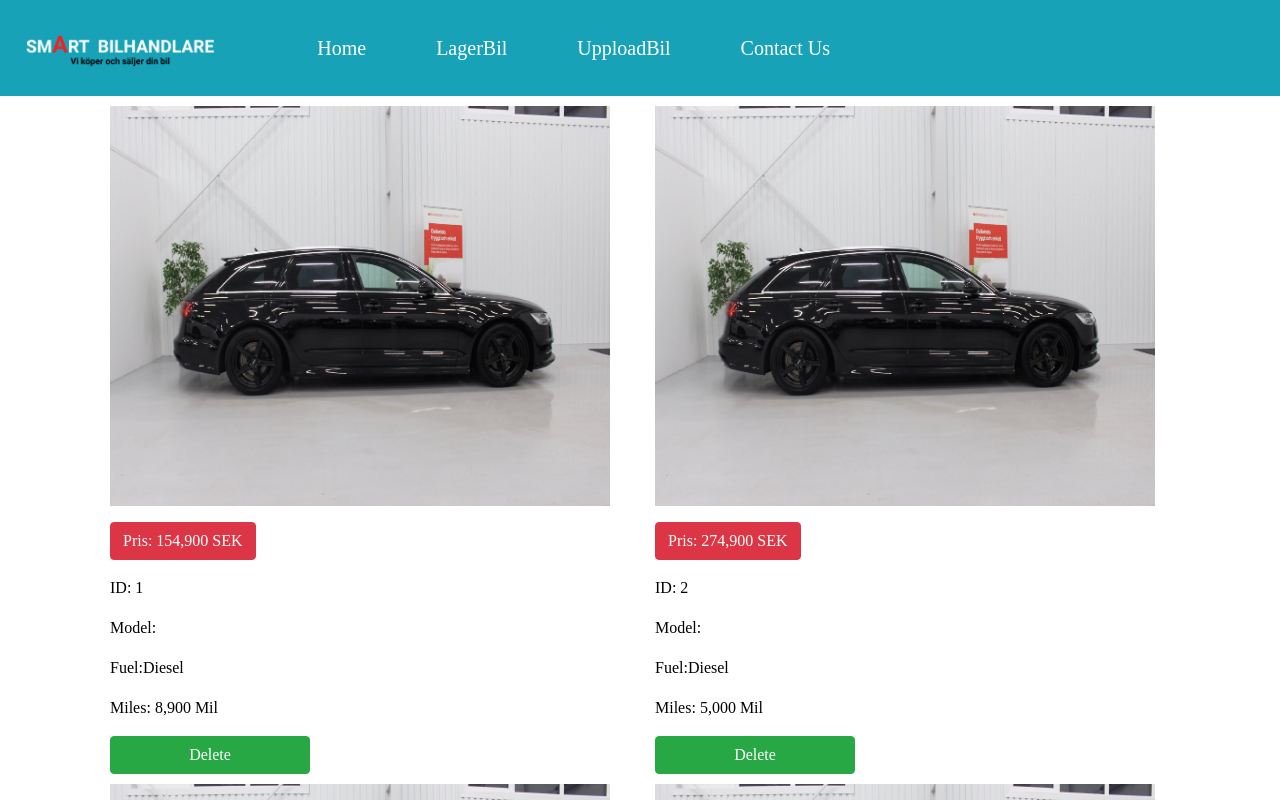
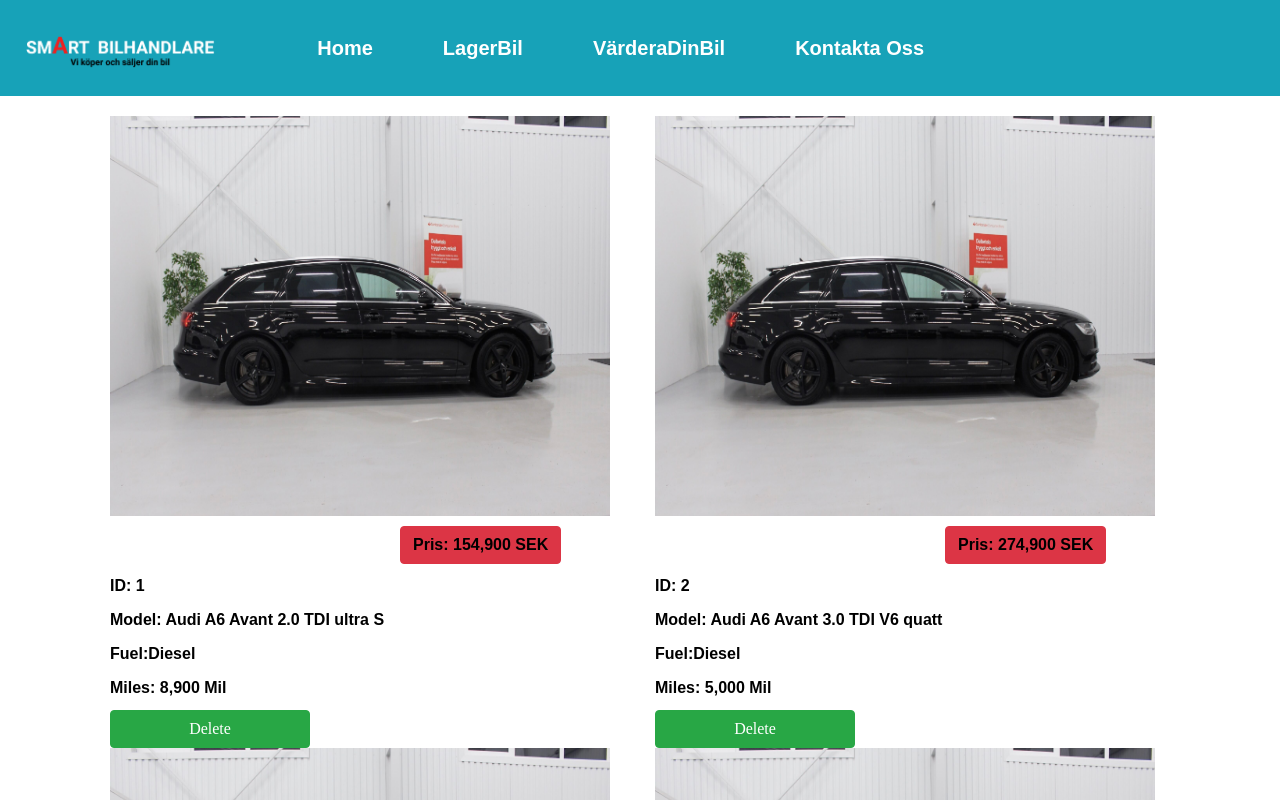
Before and after one commit to sharminmousumi/smartbilhandlare, a Vue app: page /LagerBil in a window 1280 px wide. Shown: the top 800 px of the page. Built offline with nearby package versions, Linux system fonts and the light colour scheme; data requests are answered from the project's data file; a web font is replaced by a local one.

Commit message:
fix värderabil

```diff
--- a/db.json
+++ b/db.json
@@ -1,80 +1,80 @@
 {
   "details": [
     {
-      "Model": "Audi A6 Avant 2.0 TDI ultra S",
+      "model": "Audi A6 Avant 2.0 TDI ultra S",
       "id": "1",
       "fuel": "Diesel",
       "pris": "154,900 SEK",
       "miles": "8,900 Mil"
     },
     {
-      "Model": "Audi A6 Avant 3.0 TDI V6 quatt",
+      "model": "Audi A6 Avant 3.0 TDI V6 quatt",
       "id": "2",
       "fuel": "Diesel",
       "pris": "274,900 SEK",
       "miles": "5,000 Mil"
     },
     {
-      "Model": "Volvo S60 Cross Country D4 AWD",
+      "model": "Volvo S60 Cross Country D4 AWD",
       "id": "3",
       "fuel": "Diesel",
       "pris": "234,900 SEK",
       "miles": "5,900 Mil"
     },
     {
-      "Model": "Audi A6 Avant 3.0 TDI V6 quatt",
+      "model": "Audi A6 Avant 3.0 TDI V6 quatt",
       "id": "4",
       "fuel": "Hybrid",
       "pris": "240,970 SEK",
       "miles": "8,000 Mil"
     },
     {
-      "Model": "BMW 520 d Touring Steptronic 184hk",
+      "model": "BMW 520 d Touring Steptronic 184hk",
       "id": "5",
       "fuel": "Bensin",
       "pris": "254,900 SEK",
       "miles": "8,900 Mil"
     },
     {
-      "Model": "BMW 520 d Touring Steptronic S",
+      "model": "BMW 520 d Touring Steptronic S",
       "id": "6",
       "fuel": "Diesel",
       "pris": "300,900 SEK",
       "miles": "10,900 Mil"
     },
     {
-      "Model": "Citroën C3 1.2 VTi Euro 6 82hk",
+      "model": "Citroën C3 1.2 VTi Euro 6 82hk",
       "id": "7",
       "fuel": "Bensin",
       "pris": "220,900 SEK",
       "miles": "12,900 Mil"
     },
     {
-      "Model": "Volvo XC60 D4 AWD Geartronic S",
+      "model": "Volvo XC60 D4 AWD Geartronic S",
       "id": "8",
       "fuel": "Diesel",
       "pris": "154,900 SEK",
       "miles": "10,900 Mil"
     },
     {
-      "Model": "Mercedes-Benz CLA 200 Euro 6 156hk",
+      "model": "Mercedes-Benz CLA 200 Euro 6 156hk",
       "id": "9",
       "fuel": "Hybrid",
       "pris": "260,900 SEK",
       "miles": "6,900 Mil"
     },
     {
-      "Model": "Mercedes-Benz E 300 de T PLUG-...",
+      "model": "Mercedes-Benz E 300 de T PLUG-...",
       "id": "10",
       "fuel": "Diesel",
       "pris": "400,900 SEK",
       "miles": "9,900 Mil"
     },
     {
-      "Model": "Volvo A6",
+      "model": "Volvo A6",
       "id": "11",
       "fuel": "Hybrid",
-      "pris": "1234567",
+      "pris": "123,456 SEK",
       "miles": "9,900 Mil"
     }
   ]
--- a/src/components/SideBar.vue
+++ b/src/components/SideBar.vue
@@ -6,8 +6,8 @@
     <b-navbar-nav id="Nav">
         <router-link to="/" class="nav_el">Home</router-link>
         <router-link to="/LagerBil" class="nav_el">LagerBil</router-link>
-        <router-link to="/UpploadBil" class="nav_el">UpploadBil</router-link>
-        <router-link to="/Contactus" class="nav_el">Contact Us</router-link>
+        <router-link to="/VärderaDinBil" class="nav_el">VärderaDinBil</router-link>
+        <router-link to="/KontaktaOss" class="nav_el">Kontakta Oss</router-link>
     </b-navbar-nav>
   </b-navbar>
 
@@ -27,6 +27,8 @@
   font-size: 20px;
   padding: 10px;
   display:inline-block;
+  font-family: Arial, Helvetica, sans-serif;
+  font-weight: bold;
 
 }
 .nav_el:hover{
@@ -35,23 +37,23 @@
 
 
 #Nav{
+
     margin-left: 50px;
 
 
 }
 #daj{
-  text-decoration: none;
   color: white;
   font-size: 40px;
   padding: 10px;
-  display:inline-block;
-  font-family: Arial, Helvetica, sans-serif;
 
 
+}
+#top{
+  margin-bottom: 10px;
 }
 
 
 
 
-
 </style>
--- a/src/router/index.js
+++ b/src/router/index.js
@@ -1,9 +1,9 @@
 import Vue from "vue";
 import VueRouter from "vue-router";
 import Home from "../views/Home.vue";
-import Contactus from "../views/Contactus.vue";
+import KontaktaOss from "../views/KontaktaOss.vue";
 import LagerBil from "../views/LagerBil.vue";
-import UpploadBil from "../views/UpploadBil.vue";
+import VärderaDinBil from "../views/VärderaDinBil.vue";
 
 
 
@@ -16,9 +16,9 @@
     component: Home
   },
   {
-    path: "/contactus",
-    name: "Contactus",
-    component: Contactus
+    path: "/KontaktaOss",
+    name: "KontaktaOss",
+    component: KontaktaOss
 
   },
   {
@@ -27,9 +27,9 @@
     component: LagerBil
   },
   {
-    path: "/UpploadBil",
-    name: "UpploadBil",
-    component: UpploadBil
+    path: "/VärderaDinBil",
+    name: "VärderaDinBil",
+    component: VärderaDinBil
   },
 
 
--- a/src/views/Contactus.vue
+++ /dev/null
@@ -1,35 +0,0 @@
-<template>
-<div>
-
-
-
-<div class="container p-3 my-3 text-black">
-   <div class="row justify-content-around">
- <div class="col-6 rounded shadow">
-  <h1>Contact Us</h1>
-    <p >Contact Address: Molnvädersgatan 41 Göteborg-4235</p>
-    <p>Mail Address:  info@pajonline banking.com</p>
-    <p>Phone Number: 00467894567</p>
-
- </div>
-</div>
-</div>
-</div>
-</template>
-<script>
-export default {
-    name: "Contactus",
-    components: {
-
-    },
-};
-</script>
-<style lang="scss">
-.container{
-  margin-left: 1000px;
-  font-style: normal;
-  margin-bottom: 30px;
-  font-family: Arial, Helvetica, sans-serif;
-}
-
-</style>
--- /dev/null
+++ b/src/views/KontaktaOss.vue
@@ -0,0 +1,47 @@
+<template>
+<div>
+  <div id="Main">Kontakta Oss</div>
+<div id="address"><svg xmlns="http://www.w3.org/2000/svg" width="16" height="16" fill="currentColor" class="bi bi-geo-alt" viewBox="0 0 16 16">
+  <path fill-rule="evenodd" d="M12.166 8.94C12.696 7.867 13 6.862 13 6A5 5 0 0 0 3 6c0 .862.305 1.867.834 2.94.524 1.062 1.234 2.12 1.96 3.07A31.481 31.481 0 0 0 8 14.58l.208-.22a31.493 31.493 0 0 0 1.998-2.35c.726-.95 1.436-2.008 1.96-3.07zM8 16s6-5.686 6-10A6 6 0 0 0 2 6c0 4.314 6 10 6 10z"/>
+  <path fill-rule="evenodd" d="M8 8a2 2 0 1 0 0-4 2 2 0 0 0 0 4zm0 1a3 3 0 1 0 0-6 3 3 0 0 0 0 6z"/>
+</svg> Molnvädersgatan 30,Göteborg-41835</div>
+<div id="phone"><svg xmlns="http://www.w3.org/2000/svg" width="16" height="16" fill="currentColor" class="bi bi-telephone-fill" viewBox="0 0 16 16">
+  <path fill-rule="evenodd" d="M2.267.98a1.636 1.636 0 0 1 2.448.152l1.681 2.162c.309.396.418.913.296 1.4l-.513 2.053a.636.636 0 0 0 .167.604L8.65 9.654a.636.636 0 0 0 .604.167l2.052-.513a1.636 1.636 0 0 1 1.401.296l2.162 1.681c.777.604.849 1.753.153 2.448l-.97.97c-.693.693-1.73.998-2.697.658a17.47 17.47 0 0 1-6.571-4.144A17.47 17.47 0 0 1 .639 4.646c-.34-.967-.035-2.004.658-2.698l.97-.969z"/>
+</svg>  00467865439</div>
+<div id="info"><svg xmlns="http://www.w3.org/2000/svg" width="16" height="16" fill="currentColor" class="bi bi-envelope-open-fill" viewBox="0 0 16 16">
+  <path d="M8.941.435a2 2 0 0 0-1.882 0l-6 3.2A2 2 0 0 0 0 5.4v.313l6.709 3.933L8 8.928l1.291.717L16 5.715V5.4a2 2 0 0 0-1.059-1.765l-6-3.2zM16 6.873l-5.693 3.337L16 13.372v-6.5zm-.059 7.611L8 10.072.059 14.484A2 2 0 0 0 2 16h12a2 2 0 0 0 1.941-1.516zM0 13.373l5.693-3.163L0 6.873v6.5z"/>
+</svg> info@smartbilhandlare.se</div>
+
+
+</div>
+</template>
+<script>
+export default {
+    name: "KontaktaOss",
+    components: {
+
+    },
+};
+</script>
+<style lang="scss">
+#Main{
+   font-family: Arial, Helvetica, sans-serif;
+    font-weight: bold;
+    font-size: 25px;
+    margin-left: 10%;
+    margin-top: 20px;
+
+}
+#address{
+  margin-left: 30%;
+  margin-bottom: 20px;
+}
+#phone{
+  margin-left: 30%;
+  margin-bottom: 20px;
+}
+#info{
+  margin-left: 30%;
+
+}
+</style>
--- a/src/views/LagerBil.vue
+++ b/src/views/LagerBil.vue
@@ -99,22 +99,17 @@
   font-size: 30px;
   text-align: center;
 }
-#Json{
-
-    font-family:  'Times New Roman', serif;
-
+#Json >p{
+    font-family: Arial, Helvetica, sans-serif;
+     font-weight: bold;
     margin-bottom: 10px;
     color: black;
 
+
 }
-
-.pajbank{
-
-  font-family: "Source Sans Pro";
-  font-style: normal;
-  font-weight: bold;
+#pris{
+    margin-left: 290px;
 }
-
 #deletebtn{
     width: 200px;
 }
@@ -123,4 +118,5 @@
 
 }
 
+
 </style>
--- a/src/views/UpploadBil.vue
+++ b/src/views/VärderaDinBil.vue
@@ -4,20 +4,20 @@
 <div class="customer">
 
 </div>
- <div class="container my-3">
+ <div class="container">
     <div class="row justify-content-around">
-      <div class="col-5 rounded shadow">
-        <h1 class="py-3">Uppload Bil</h1>
+      <div class="col-4 rounded shadow">
+        <h1 class="py-1">Värdera Din Bil</h1>
         <div id="signup-form">
  <div id="form">
 
         <form v-on:submit="submitBtn" action="#" method="post">
           <div class="form-group">
 
-      <label for="id">Id:</label><br>
+      <label for="id">Registration No:</label><br>
        <div class="input-group">
       <span class="input-group-prepend"><span class="input-group-text"><i class="fa fa-user" aria-hidden="true"></i></span></span>
-      <input id="name" v-model="id" required class="form-control" placeholder="Id">
+      <input id="name" v-model="id" required class="form-control" placeholder="Registration No">
       </div>
 
   </div>
@@ -57,13 +57,13 @@
       <label for="miles">Miles:</label><br>
        <div class="input-group">
       <span class="input-group-prepend"><span class="input-group-text"><i class="fa fa-lock" aria-hidden="true"></i></span></span>
-      <input id="contentForm"  type="number" required v-model="phone"  placeholder="miles" class="from-control"/>
+      <input id="contentForm"  type="number" required v-model="phone"  placeholder="Miles" class="from-control"/>
       </div>
 
       </div>
       <br>
       <div class="form-group">
-      <button id="submitbtn"  type='submit' class="btn btn-block btn-lg btn-primary">Submit</button><h2 v-if="Added">Added  to the list!</h2>
+      <button id="submitbtn"  type='submit' class="btn-block btn-lg btn-primary">Submit</button><h2 v-if="Added">Added  to the list!</h2>
       </div>
     </form>
 
@@ -79,7 +79,7 @@
 
 
 export default {
-    name: "UpploadBil",
+    name: "VärderaDinBil",
      data () {
 
     return {
@@ -128,14 +128,18 @@
 }
 </script>
 <style lang="scss">
-.pajbank{
-
-  font-family: "Source Sans Pro";
-  font-style: normal;
-  font-weight: bold;
+.form-group>label{
+  margin-bottom:-20px;
+}
+.py-1{
+  font-family: Arial, Helvetica, sans-serif;
 }
 
 
 
 
+
+
+
+
 </style>
```
Also changed, not shown: src/assets/image/kontact.png (added).
